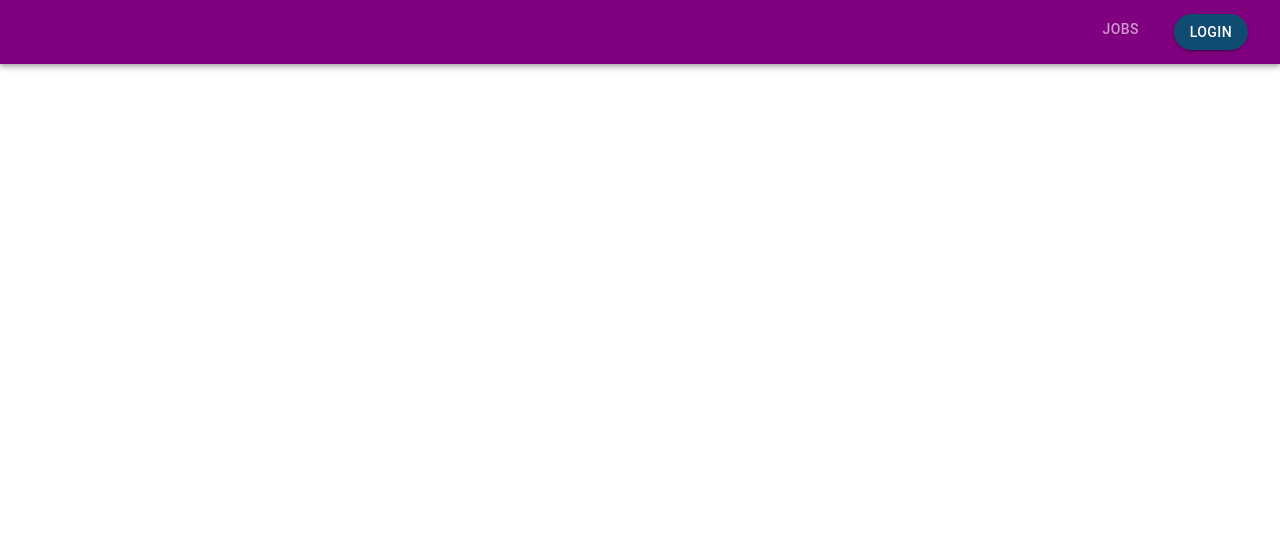
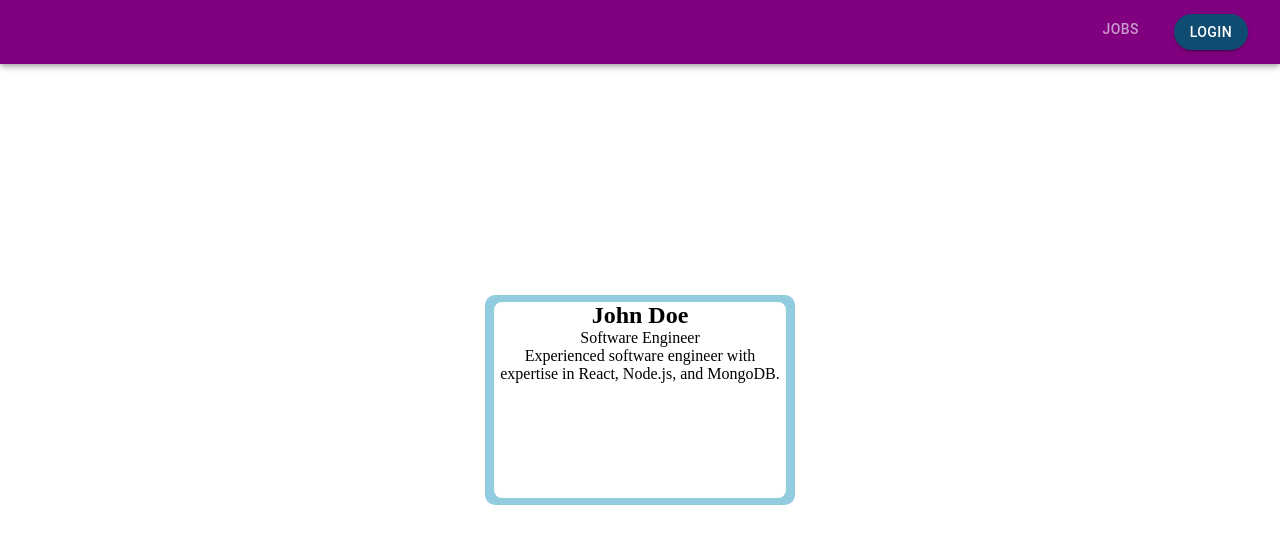
Before and after one commit to BenJohnson0/UCVME-app, a React (Create React App) app in the folder frontend/frontend/: page /cv in a window 1280 px wide. Before the commit this address had no page. Shown: the top 544 px of the page. Built offline with nearby package versions, Linux system fonts and the light colour scheme.

Commit message:
added Dylan's files for the expanded CV

```diff
--- a/frontend/frontend/src/App.js
+++ b/frontend/frontend/src/App.js
@@ -14,6 +14,9 @@ import Home from "./components/Home";
 import ChatScreen from "./components/Chat/ChatScreen.js";
 import Chats from "./components/Chat/Chats.js";
 import Account from "./components/Account.js";
+
+//Dylans CV Card
+import CvCard from "./components/CvCard.js";
 
 function App() {
   const dispatch = useDispatch();
@@ -44,6 +47,9 @@ function App() {
         <Route path="/chat/:id" element={<ChatScreen/>}/>
         <Route path="/account" element={<Account/>}/>
         <Route path="/" element={<Home/>}/>
+
+        //Dylan's CV Card
+        <Route path="/cv" element={<CvCard/>}/>
       </Routes>
     </main>
   </React.Fragment>;
--- a/frontend/frontend/src/components/Account.js
+++ b/frontend/frontend/src/components/Account.js
@@ -5,7 +5,6 @@ import './Account.css';
 import AccountName from './AccountName.js';
 import FirebaseUpload from './FirebaseUpload.js';
 import { getStorage, ref, deleteObject } from "firebase/storage";
-
 
 const Account = () => {
 
--- /dev/null
+++ b/frontend/frontend/src/components/CvCard.css
@@ -0,0 +1,62 @@
+.cvHomeScreen {
+    width: 100vw;
+    height: 100vh;
+    text-align: center;
+    display: flex;
+    justify-content: center;
+    align-items: center;
+  }
+  .cv-card {
+    background-color: #93cbdf;
+    border-radius: 10px;
+    padding: 5px;
+  }
+
+  .cv-card-heading {
+    display: flex;
+    justify-content: space-between;
+    align-items: center;
+    border-radius: 10px;
+    border: 2px solid #93cbdf;
+    box-sizing: border-box;
+    height: 200px;
+  }
+
+  .cv-card-heading-Profile, .cv-card-heading-Video {
+    flex: 1;
+    height: 100%;
+    border-radius: 10px;
+    background-color: white;
+    border: 2px solid #93cbdf;
+  }
+
+  .cv-card-experience {
+    background-color: white;
+    border-radius: 10px;
+    border: 2px solid #93cbdf;
+    padding: 5px;
+    text-align: left;
+  }
+
+  .buttons{
+    margin-top: 150%;
+  }
+  .buttons button{
+    display: inline-block;
+    padding: 0.35em 1.2em;
+    border: 2px solid #93cbdf;
+    margin: 0 0.3em 0.3em 0;
+    border-radius: 10px;
+    box-sizing: border-box;
+    text-decoration: none;
+    font-family: "Roboto", sans-serif;
+    font-weight: 300;
+    text-align: center;
+    transition: all 0.2s;
+    width: 100px;
+    height: 50px;
+  }
+  .buttons button:hover {
+    color: #000000;
+    background-color: #ffffff;
+  }
--- /dev/null
+++ b/frontend/frontend/src/components/CvCard.js
@@ -0,0 +1,135 @@
+import React, { useState } from "react";
+import { motion } from "framer-motion";
+import "./CvCard.css";
+
+const cvData = [
+  //this needs to be changd to a DB route instead of static local data, controllers need to be created
+  {
+    name: "John Doe",
+    title: "Software Engineer",
+    summary:
+      "Experienced software engineer with expertise in React, Node.js, and MongoDB.",
+    experience: [
+      {
+        company: "Software Company",
+        position: "Senior Software Engineer",
+        duration: "Date",
+        responsibilities: ["Did software engineering things"],
+      },
+      {
+        company: "other Software Company",
+        position: "Software Engineer",
+        duration: "other Date",
+        responsibilities: ["Different software engineering things"],
+      },
+    ],
+  },
+  {
+    name: "Jane Smith",
+    title: "Plumber",
+    summary: "Experienced plumber with a track record of succesful servicing.",
+    experience: [
+      {
+        company: "Plumbing Company",
+        position: "Senior Plumber",
+        duration: "Date",
+        responsibilities: ["Plumbing Things"],
+      },
+      {
+        company: "other Plumbing Company",
+        position: "Plumber",
+        duration: "other Date",
+        responsibilities: ["more plumbing duties"],
+      },
+    ],
+  },
+];
+
+//Card functions
+function CvCard() {
+  //funcion that handles profile switching
+  const [currentIndex, setCurrentIndex] = useState(0);
+  const currentCv = cvData[currentIndex];
+
+  //bound to next button
+  const handleNext = () => {
+    setCurrentIndex(currentIndex === cvData.length - 1 ? 0 : currentIndex + 1);
+  };
+
+  //bound to back button
+  const handleBack = () => {
+    setCurrentIndex(currentIndex === 0 ? cvData.length - 1 : currentIndex - 1);
+  };
+
+  //bound to contact button
+  const handleContact = () => {};
+
+  //bound to save button
+  const handleSave = () => {};
+
+  //expading div
+  const [isOpen, setIsOpen] = useState(false);
+
+  return (
+    <div className="cvHomeScreen">
+      <motion.div
+        initial={{
+          position: "absolute",
+          top: "50%",
+          left: "50%",
+          transform: "translate(-50%, -50%)",
+          height: "auto",
+          width: "250px",
+        }}
+        animate={{
+          height: isOpen ? "auto" : "200px",
+          width: isOpen ? "70%" : "300px",
+        }}
+        onClick={() => setIsOpen(!isOpen)}
+        transition={{ duration: 0.5, ease: "easeInOut" }}
+        className="cv-card"
+      >
+        <div className="cv-card-heading">
+          <div className="cv-card-heading-Profile">
+            <h2>{currentCv.name}</h2>
+            <p>{currentCv.title}</p>
+            <p>{currentCv.summary}</p>
+          </div>
+          {isOpen && (
+            //add video play component here
+            <motion.div className="cv-card-heading-Video">
+              <h2>{currentCv.name}'s UCVME Video</h2>
+            </motion.div>
+          )}
+        </div>
+        {isOpen && (
+          <motion.div className="cv-card-experience">
+            <motion.h3>Experience</motion.h3>
+            {currentCv.experience.map((exp, index) => (
+              <div key={index}>
+                <motion.h4>
+                  {exp.position} at {exp.company}
+                </motion.h4>
+                <p>{exp.duration}</p>
+                <motion.ul>
+                  {exp.responsibilities.map((responsibility, index) => (
+                    <li key={index}>{responsibility}</li>
+                  ))}
+                </motion.ul>
+              </div>
+            ))}
+          </motion.div>
+        )}
+      </motion.div>
+
+      <div className="buttons">
+        <button onClick={handleBack}>Back</button>
+        <button onClick={handleNext}>Next</button>
+        <button onClick={handleContact}>Contact</button>
+        <button onClick={handleSave}>Save</button>
+      </div>
+    </div>
+  );
+};
+
+export default CvCard;
--- a/frontend/frontend/src/components/Transaction.js
+++ b/frontend/frontend/src/components/Transaction.js
@@ -7,6 +7,7 @@ import { useNavigate } from 'react-router-dom';
 import DeleteOutlinedIcon from '@mui/icons-material/DeleteOutlined';
 import LocalPhoneIcon from '@mui/icons-material/LocalPhone';
 import LocationOnIcon from '@mui/icons-material/LocationOn';
+import BallotIcon from '@mui/icons-material/Ballot';
 import axios from 'axios';
 
 const Transaction = ({title, description, userName, phone, location, isUser, id}) => {
@@ -32,6 +33,10 @@ const Transaction = ({title, description, userName, phone, location, isUser, id}
     navigate(`/chat/${id}`)
   }
 
+  const goToCV = () => {
+    navigate('/cv')
+  }
+
   return (
     <div>
       {" "}
@@ -40,7 +45,8 @@ const Transaction = ({title, description, userName, phone, location, isUser, id}
         <Box display='flex'>
           <IconButton onClick={handleEdit} sx={{marginLeft:"auto"}}><EditOutlinedIcon/></IconButton>
           <IconButton onClick={handleDelete} ><DeleteOutlinedIcon color="warning"/></IconButton>
-          <IconButton onClick={goToChat} ><MessageIcon color="info"/></IconButton>
+          <IconButton onClick={goToChat} ><MessageIcon color="info" fontSize="large"/></IconButton>
+          <IconButton onClick={goToCV} ><BallotIcon color="success" fontSize="large"/></IconButton>
         </Box>
       )}
     <CardContent>
```
